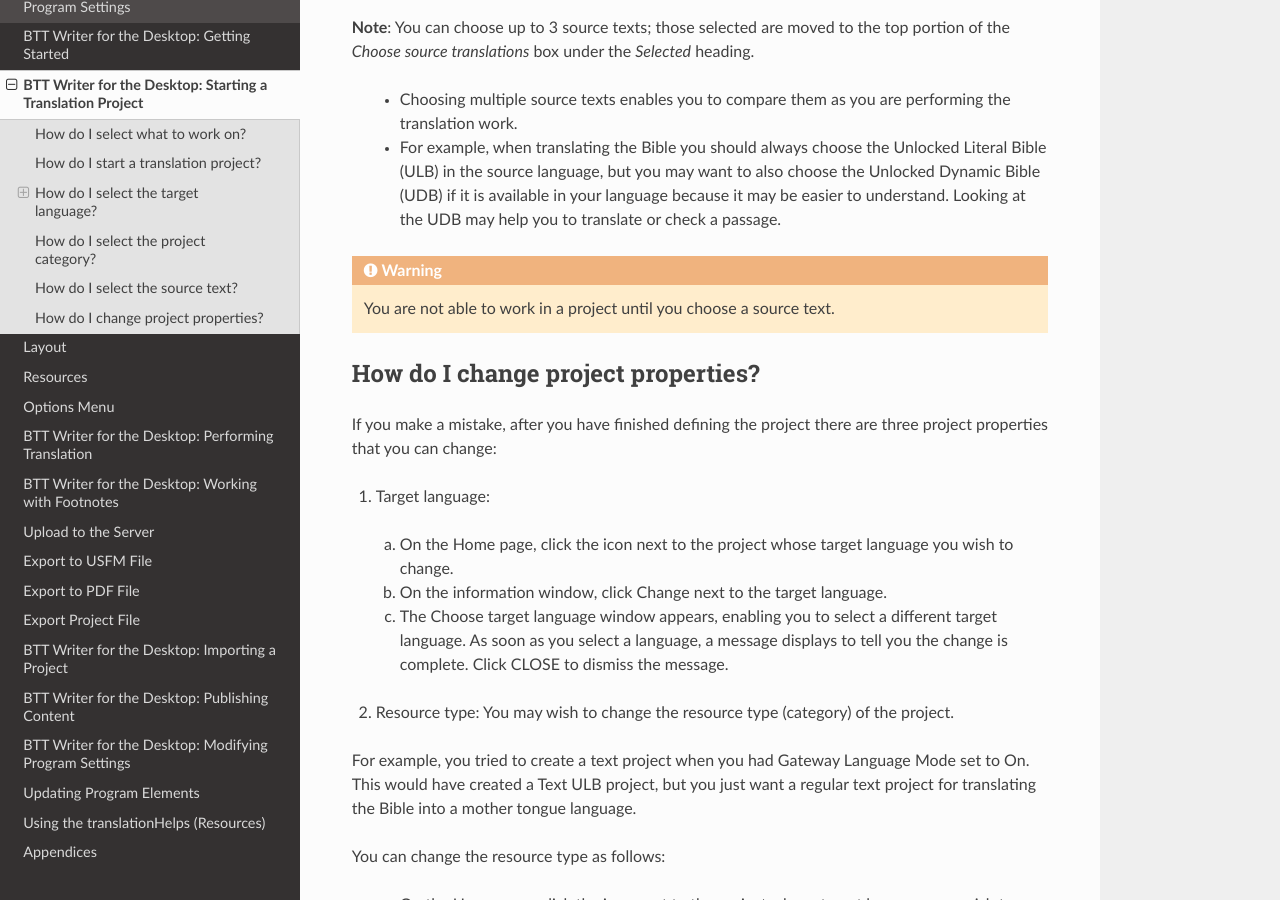
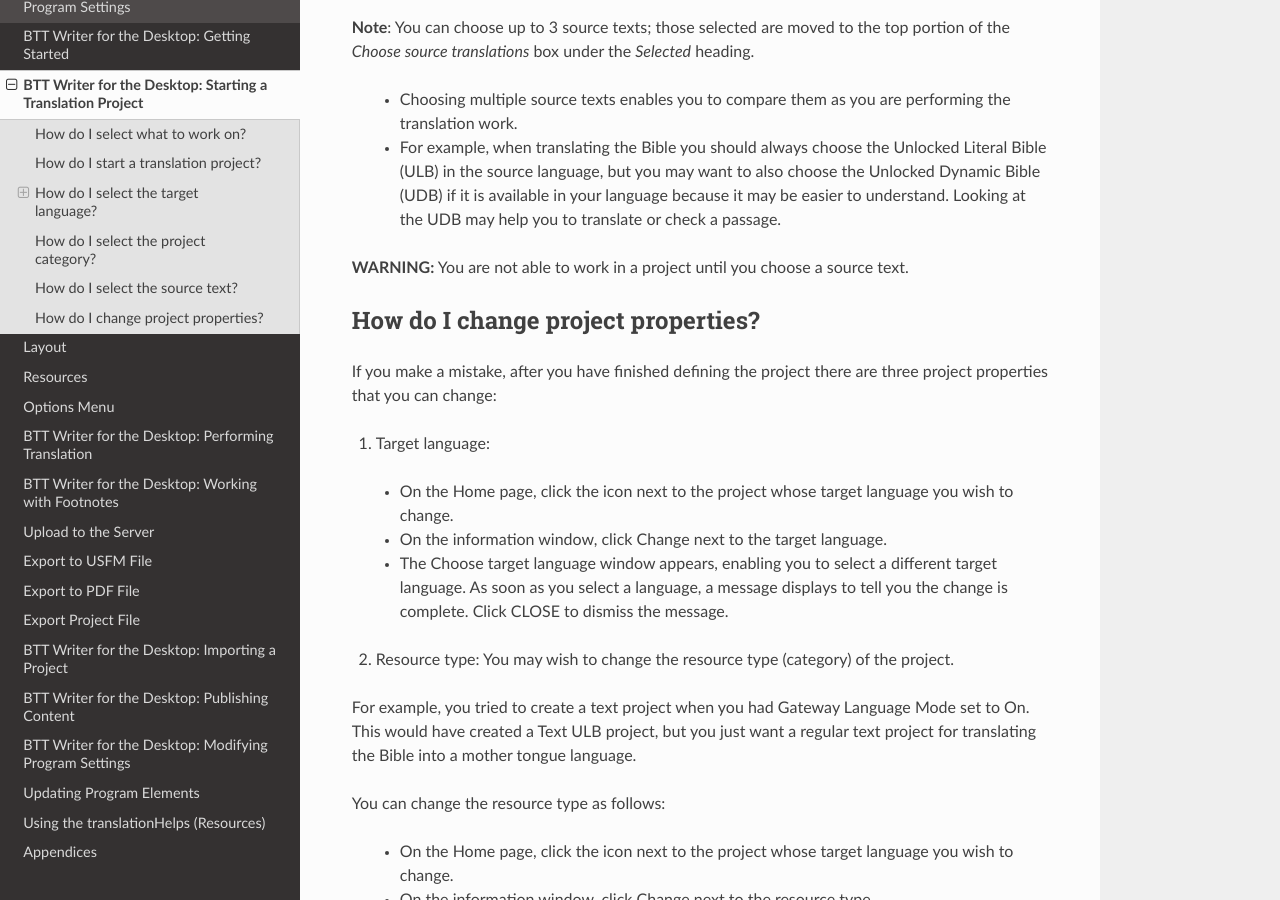
Before and after one commit to mondele/btt-writer-docs, a Sphinx documentation site: the page built from docs/dStart.rst, in a window 1280 px wide and 900 px high, scrolled down 3329 px. Built offline with Sphinx 7.4.7 and the Read the Docs theme 2.0.0, drawn with Linux system fonts in a browser that asks for light colours; pages that are not in the unit, such as notebooks, are missing from menus.

Commit message:
Update dStart.rst

```diff
--- a/docs/dStart.rst
+++ b/docs/dStart.rst
@@ -120,11 +120,11 @@
 
 1.	Target language:
 
-    a.	On the Home page, click the   icon next to the project whose target language you wish to change.
+    *	On the Home page, click the   icon next to the project whose target language you wish to change.
 
-    b.	On the information window, click Change next to the target language.
+    *	On the information window, click Change next to the target language.
 
-    c.	The Choose target language window appears, enabling you to select a different target language. As soon as you select a language, a message displays to tell you the change is complete. Click CLOSE to dismiss the message.
+    *	The Choose target language window appears, enabling you to select a different target language. As soon as you select a language, a message displays to tell you the change is complete. Click CLOSE to dismiss the message.
 
 
 2.	Resource type: You may wish to change the resource type (category) of the project.
@@ -133,22 +133,21 @@
 
 You can change the resource type as follows:
 
-    a.	On the Home page, click the   icon next to the project whose target language you wish to change.
+    *	On the Home page, click the   icon next to the project whose target language you wish to change.
 
-    b.	On the information window, click Change next to the resource type.
+    *	On the information window, click Change next to the resource type.
 
-    c.	The Resource Options window enables you to select a different type of resource. If you don’t want to make a change, you can click CANCEL to dismiss this window.
+    *	The Resource Options window enables you to select a different type of resource. If you don’t want to make a change, you can click CANCEL to dismiss this window.
 
-
-As soon as you select an option, a message displays to tell you the change is complete. Click CLOSE to dismiss the message.
+    *   As soon as you select an option, a message displays to tell you the change is complete. Click CLOSE to dismiss the message.
 
 
 3.	Source text: You can add or change source texts at any time while working in the project. To change the source text:
 
-    a.	With the project open, click the +- icon on the source text tab.
+    *	With the project open, click the +- icon on the source text tab.
 
 
-    b.	Select the source text(s) you wish to use, or click the checked box next to a selected source text to remove it.
+    *	Select the source text(s) you wish to use, or click the checked box next to a selected source text to remove it.
 
 
-    c.	Click CONFIRM to close the window or CANCEL to exit without saving the changes.
+    *	Click CONFIRM to close the window or CANCEL to exit without saving the changes.
```
Also changed, not shown: other parts of docs/dStart.rst (+1 -1 lines).
